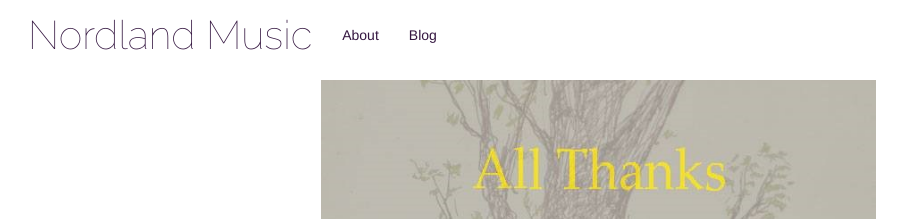
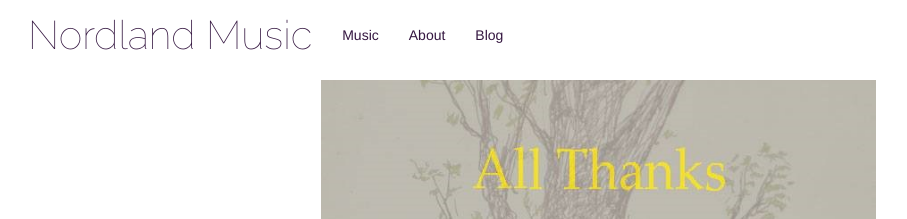
Before and after one commit to mpnordland/forestry-io-test, a Jekyll site: the page built from index.md, in a window 1280 px wide and 900 px high. Shown: the top 219 px of the window, without its empty margins (42-949 px from the left). Built offline with Jekyll 4.4.1, drawn with Linux system fonts in a browser that asks for light colours; nearby versions of some CDN libraries; some web fonts are replaced; library files that are not in the unit come from our copies.

Commit message:
Created plugin for sections and added sections to navbar

```diff
--- a/_config.yml
+++ b/_config.yml
@@ -16,12 +16,17 @@
 title: Nordland Music
 email: info@nordlandmusic.com
 description: > # this means to ignore newlines until "baseurl:"
-    blah
+    Isaiah is a Composer, Educator, and Worship Leader. He is
+    passionate about writing music that will assist the body of
+    Christ in worshipping God in spirit and in truth (John 4:24). He
+    currently resides in the rustic hills of Northwestern
+    Pennsylvania where he leads in worship at The Church at Bear Lake
+    and teaches for a private music school.
 baseurl: "/forestry-io-test" # the subpath of your site, e.g. /blog
 url: "rehack.me" # the base hostname & protocol for your site, e.g. http://example.com
-twitter_username: jekyllrb
-github_username:  jekyll
-
+header_pages:
+    - index.md
+    - blog.md
 # Build settings
 markdown: kramdown
 plugins:
--- a/_includes/footer.html
+++ b/_includes/footer.html
@@ -12,5 +12,5 @@
 
 <script src="//ajax.googleapis.com/ajax/libs/jquery/1.11.2/jquery.min.js"></script>
 
-<script>window.jQuery || document.write('<script src="{{ site.url }}/assets/js/vendor/jquery-1.11.2.min.js"><\/script>')</script>
-<script type='text/javascript' src="{{ site.url }}/assets/js/vendor/bootstrap.min.js"></script>
+<script>window.jQuery || document.write('<script src="{{ "/assets/js/vendor/jquery-1.11.2.min.js" | relative_url}}"><\/script>')</script>
+<script type='text/javascript' src="{{ "/assets/js/vendor/bootstrap.min.js" | relative_url}}"></script>
--- a/_includes/header.html
+++ b/_includes/header.html
@@ -12,19 +12,22 @@
           </button>
           <a class="navbar-brand" href="{{ "/" | relative_url }}">{{ site.title | escape }}</a>
         </div>
-    {% if page_paths %}
         <div id="navbar" class="navbar-collapse collapse">
             <ul class="nav navbar-nav">
-          {% for path in page_paths %}
-            {% assign my_page = site.pages | where: "path", path | first %}
-            {% if my_page.title %}
-                <li><a class="page-link" href="{{ my_page.url | relative_url }}">{{ my_page.title | escape }}</a>
-</li>
+            {% if page_paths %}
+                {% for path in page_paths %}
+                    {% assign my_page = site.pages | where: "path", path | first %}
+                    {% if my_page.title %}
+                        <li><a class="page-link" href="{{ my_page.url | relative_url }}">{{ my_page.title | escape }}</a></li>
+                    {% elsif my_page.sections %}
+                        {% for section in my_page.sections %}
+                        <li><a class="page-link" href="{{ my_page.url | relative_url }}{{section.url}}">{{ section.title | escape }}</a></li>
+                        {% endfor %}
+                    {% endif %}
+                {% endfor %}
             {% endif %}
-          {% endfor %}
             </ul>
         </div><!--/.navbar-collapse -->
-    {% endif %}
       </div>
     </nav>
 </header>
--- a/_layouts/home.html
+++ /dev/null
@@ -1,7 +0,0 @@
----
-layout: default
----
-
-<div class="home">
-      {{ content }}
-</div>
--- /dev/null
+++ b/_plugins/bootstrap_section.rb
@@ -0,0 +1,20 @@
+module Jekyll
+
+    class PageSection < Liquid::Block
+        def initialize(tag_name, markup, tokens)
+            super
+            @name = markup
+        end
+
+        def render(context)
+            content = super
+            @id = " " # this is a space so that we don't break the html
+            if @name != "" then
+                @id = ' id="' + @name.strip + '"'
+            end
+            '<div' + @id + ' class="row"><div class="col-lg-6 col-lg-offset-3">' + content + '</div></div>'
+        end
+    end
+end
+
+Liquid::Template.register_tag('section', Jekyll::PageSection)
--- a/index.md
+++ b/index.md
@@ -1,52 +1,43 @@
 ---
-layout: home
-section:
-- page: about.md
-  section_title: About
-sections: []
+layout: default
+sections:
+    - title: Music
+      url: "#music"
+
+    - title: About
+      url: "#about"
 ---
 
-<div class="row">
- <div id="music" class="col-lg-6 col-lg-offset-3">
-  <img src="assets/img/all-thanks-to-christ.jpg">
-   <h2>Download my new single</h2>
-   <p class="lead"> I'll also send you updates about writing and performing music</p>
-   <!-- Begin MailChimp Signup Form -->
-   <div id="mc_embed_signup">
-    <form action="//NordlandMusic.us16.list-manage.com/subscribe/post?u=2c7fe8dd2ab9ff8df83928456&amp;id=b02fcd21c1" method="post" id="mc-embedded-subscribe-form" name="mc-embedded-subscribe-form" class="validate" target="_blank" novalidate="">
-     <div id="mc_embed_signup_scroll">
-        <div class="form-group">
-            <label for="mce-EMAIL">Email <span class="asterisk">*</span></label>
-            <div class="input-group">
-                <input value="" name="EMAIL" class="required email form-control" id="mce-EMAIL" type="email">
-                <span class="input-group-btn"><input value="Go" name="subscribe" id="mc-embedded-subscribe" class="btn btn-default" type="submit"></span>
-            </div>
-        </div>
-        <div class="indicates-required"><span class="asterisk">*</span> indicates required</div>
-        <div id="mce-responses" class="clear">
-            <div class="response" id="mce-error-response" style="display:none"></div>
-            <div class="response" id="mce-success-response" style="display:none"></div>
-        </div>    <!-- real people should not fill this in and expect good things - do not remove this or risk form bot signups-->
-        <div style="position: absolute; left: -5000px;" aria-hidden="true">
-            <input name="b_2c7fe8dd2ab9ff8df83928456_b02fcd21c1" tabindex="-1" value="" type="text">
+{% section music %}
+<img src="assets/img/all-thanks-to-christ.jpg">
+<h2>Download my new single</h2>
+<p class="lead"> I'll also send you updates about writing and performing music</p>
+<!-- Begin MailChimp Signup Form -->
+<div id="mc_embed_signup">
+ <form action="//NordlandMusic.us16.list-manage.com/subscribe/post?u=2c7fe8dd2ab9ff8df83928456&amp;id=b02fcd21c1" method="post" id="mc-embedded-subscribe-form" name="mc-embedded-subscribe-form" class="validate" target="_blank" novalidate="">
+  <div id="mc_embed_signup_scroll">
+    <div class="form-group">
+        <label for="mce-EMAIL">Email <span class="asterisk">*</span></label>
+        <div class="input-group">
+            <input value="" name="EMAIL" class="required email form-control" id="mce-EMAIL" type="email">
+            <span class="input-group-btn"><input value="Go" name="subscribe" id="mc-embedded-subscribe" class="btn btn-default" type="submit"></span>
         </div>
     </div>
-   </form>
+    <div class="indicates-required"><span class="asterisk">*</span> indicates required</div>
+    <div id="mce-responses" class="clear">
+        <div class="response" id="mce-error-response" style="display:none"></div>
+        <div class="response" id="mce-success-response" style="display:none"></div>
+    </div>    <!-- real people should not fill this in and expect good things - do not remove this or risk form bot signups-->
+    <div style="position: absolute; left: -5000px;" aria-hidden="true">
+        <input name="b_2c7fe8dd2ab9ff8df83928456_b02fcd21c1" tabindex="-1" value="" type="text">
+    </div>
   </div>
-  <!--End mc_embed_signup-->
- </div>
+ </form>
 </div>
+<!--End mc_embed_signup-->
+{% endsection %}
 
-<div class="row">
-  <div id="about" class="col-lg-6 col-lg-offset-3">
-   <img src="assets/img/bio_portrait.png">
-   <p>
-    Isaiah is a Composer, Educator, and Worship Leader. He is
-    passionate about writing music that will assist the body of
-    Christ in worshipping God in spirit and in truth (John 4:24). He
-    currently resides in the rustic hills of Northwestern
-    Pennsylvania where he leads in worship at The Church at Bear Lake
-    and teaches for a private music school.
-   </p>
-   </div>
-  </div>
+{% section about %}
+    <img src="assets/img/bio_portrait.png">
+    {{site.description}}
+{% endsection %}
```
Also changed, not shown: _layouts/blog.html (+2 -7 lines), about.md (deleted, +0 -10 lines).
